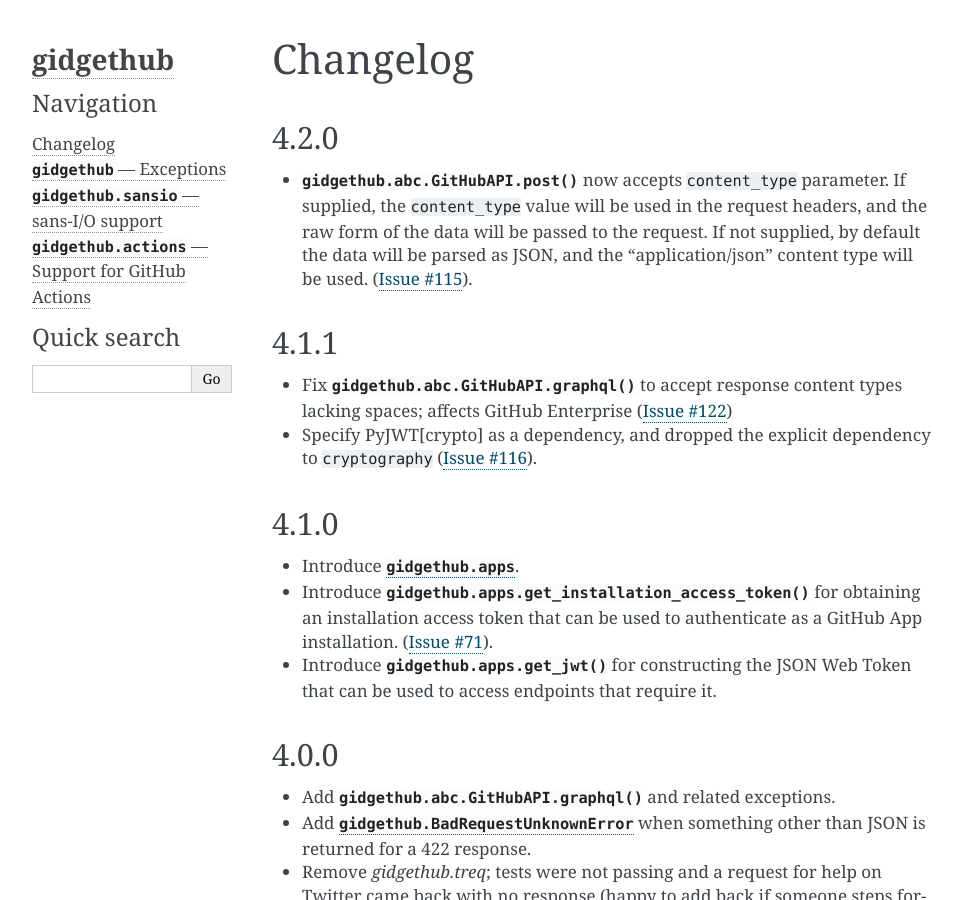
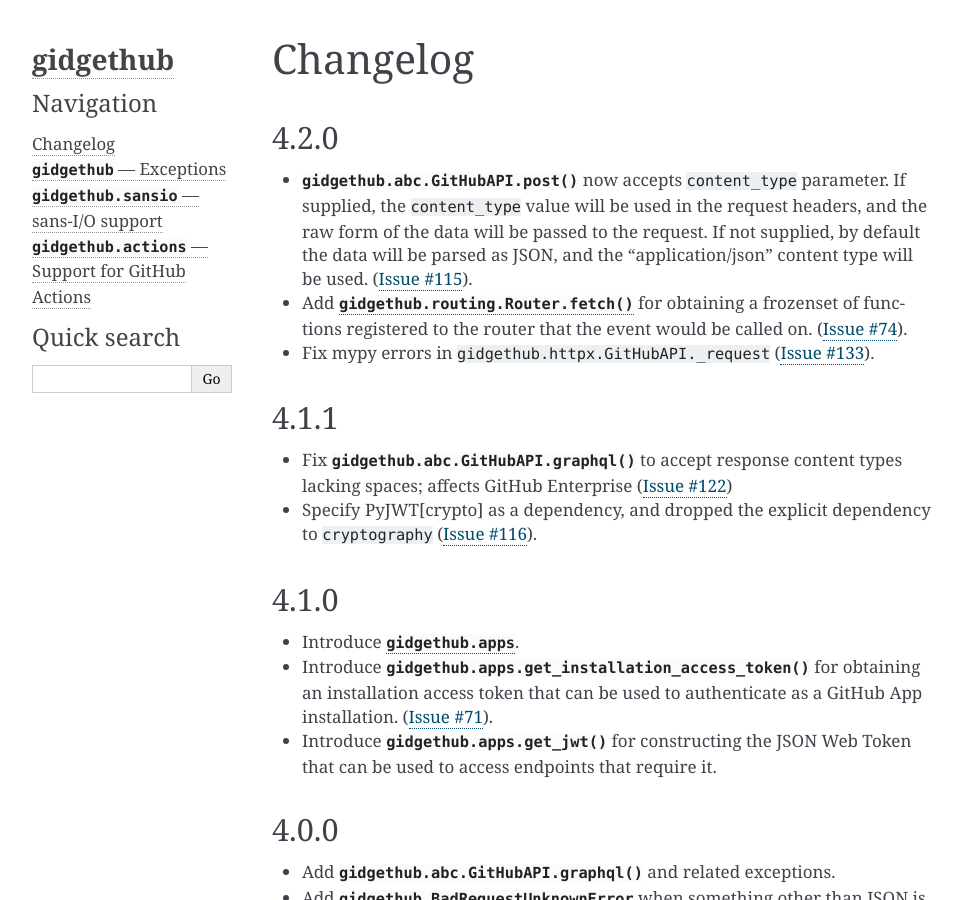
Before and after one commit to gidgethub/gidgethub, a Sphinx documentation site: the page built from docs/changelog.rst, in a window 1280 px wide and 900 px high. Shown: the whole window, without its empty margins (148-1110 px from the left). Built offline with Sphinx 7.4.7, drawn with Linux system fonts in a browser that asks for light colours; pages that are not in the unit, such as notebooks, are missing from menus.

Commit message:
Update changelog with the latest changes

```diff
--- a/docs/changelog.rst
+++ b/docs/changelog.rst
@@ -9,6 +9,11 @@
   and the raw form of the data will be passed to the request. If not supplied,
   by default the data will be parsed as JSON, and the "application/json" content
   type will be used. (`Issue #115 <https://github.com/brettcannon/gidgethub/issues/115>`_).
+- Add :meth:`gidgethub.routing.Router.fetch` for obtaining a frozenset of functions
+  registered to the router that the event would be called on.
+  (`Issue #74 <https://github.com/brettcannon/gidgethub/issues/74>`_).
+- Fix mypy errors in ``gidgethub.httpx.GitHubAPI._request``
+  (`Issue #133 <https://github.com/brettcannon/gidgethub/issues/133>`_).
 
 
 4.1.1
```
